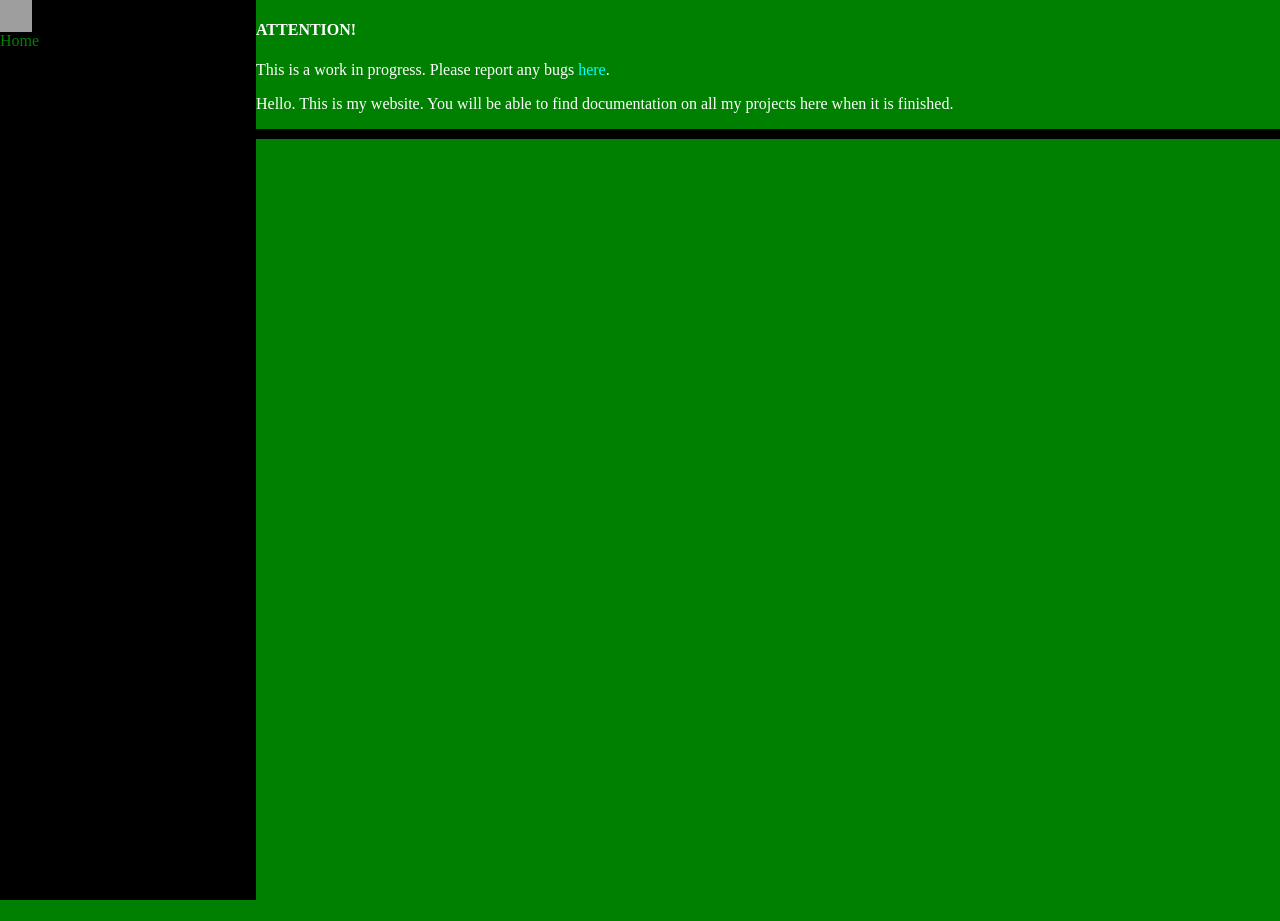
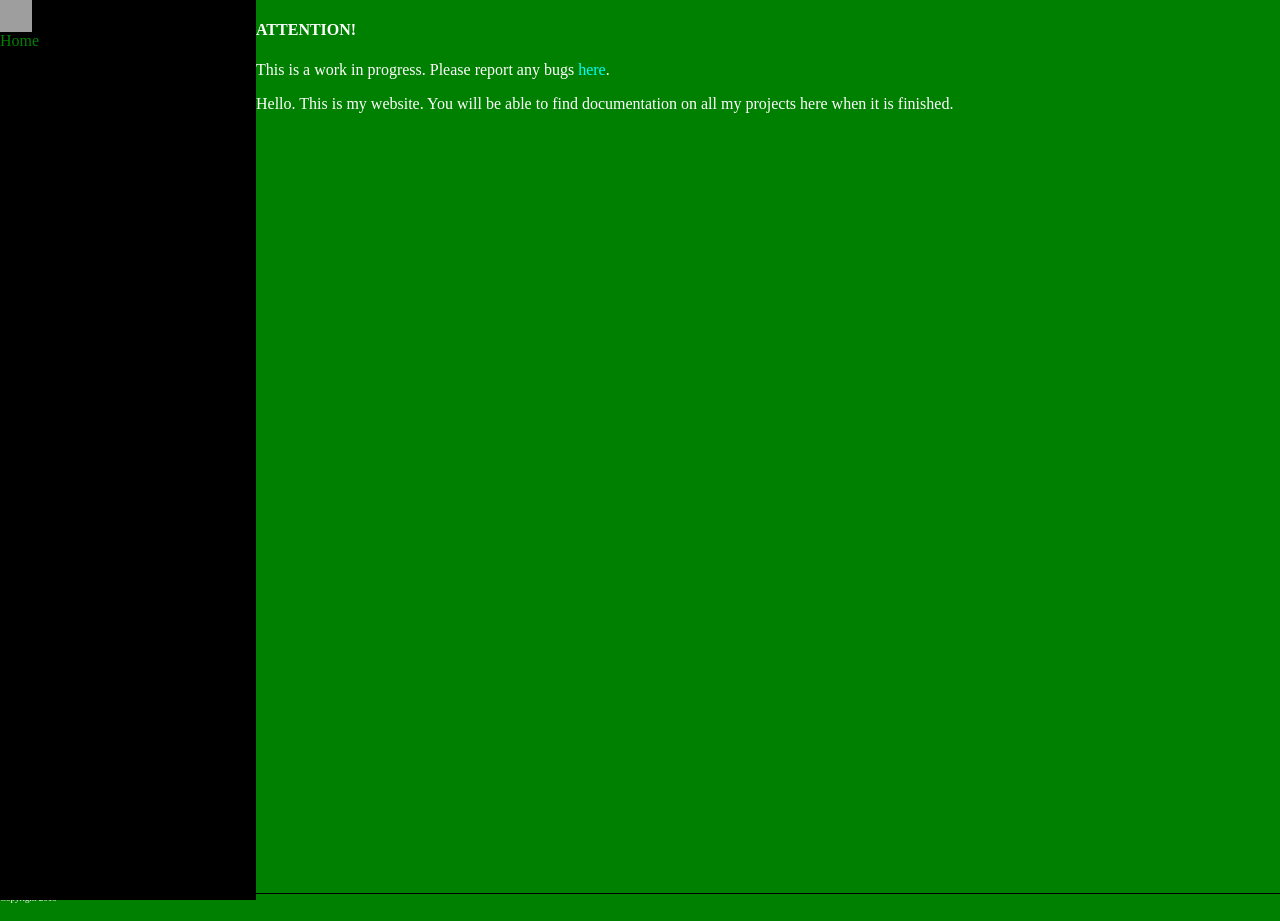
Before and after one commit to JBYoshi/jbyoshi.github.io, a Jekyll site: the page built from index.md, in a window 1280 px wide. Built offline with Jekyll 4.4.1, drawn with Linux system fonts in a browser that asks for light colours; grey boxes are pictures that could not be loaded.

Commit message:
Looks like I've identified the problem.

```diff
--- a/_layouts/default.html
+++ b/_layouts/default.html
@@ -14,11 +14,10 @@
 
             html, body {width: 100%; height: 100%; margin: 0pt;}
 
-            /* Stick footer to bottom /
+            /* Stick footer to bottom */
             body {display: table;}
             .wrap {display: table-row; height: auto;}
-            .footer-wrap {display: table-row; height: 1px;}
-            */
+            .footer-wrap {/*display: table-row;*/ height: 1px;}
 
             /* Defaults */
             .sidebar .logo {display: none;}
```
